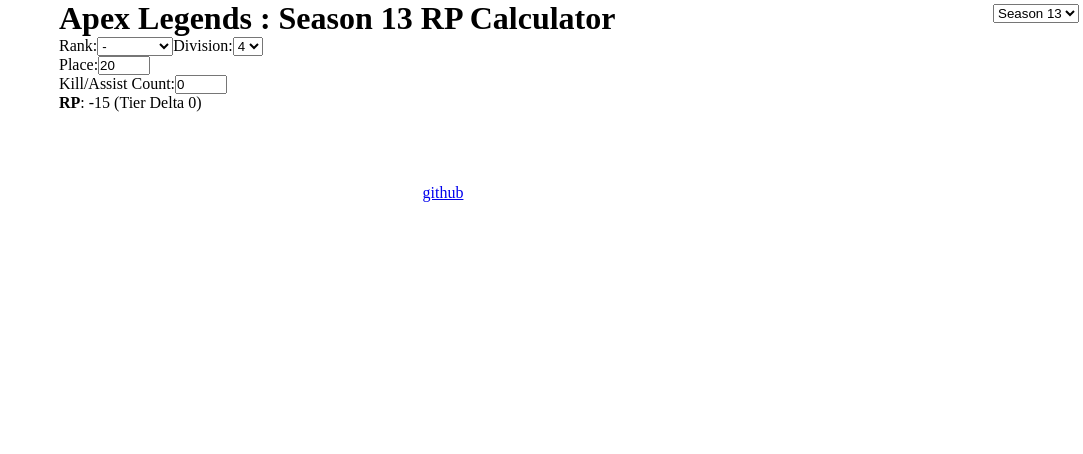
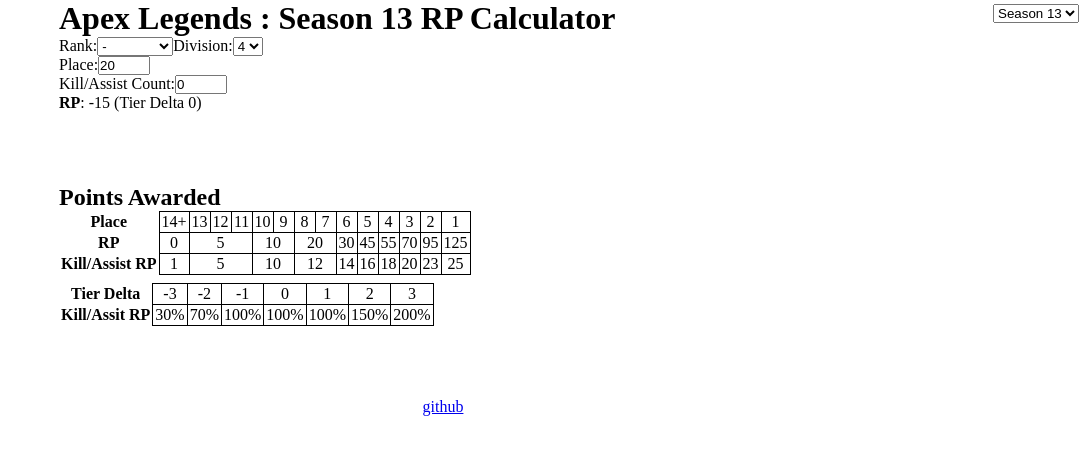
Before and after one commit to raduwen/apex-rp-calc, a Next.js app: page / in a window 1280 px wide. Shown: the top 454 px of the page, without its empty margins (197-1280 px from the left). Built offline with nearby package versions, Linux system fonts and the light colour scheme.

Commit message:
feat(s13): add points awarded

```diff
--- a/components/S13.tsx
+++ b/components/S13.tsx
@@ -58,6 +58,84 @@
           <strong>RP</strong>: {calcRP(rank, division, place, kaCount)} (Tier Delta 0)
         </div>
       </Container>
+
+      <Container>
+        <h2>Points Awarded</h2>
+        <table>
+          <tbody>
+            <tr>
+              <th>Place</th>
+              <td>14+</td>
+              <td>13</td>
+              <td>12</td>
+              <td>11</td>
+              <td>10</td>
+              <td>9</td>
+              <td>8</td>
+              <td>7</td>
+              <td>6</td>
+              <td>5</td>
+              <td>4</td>
+              <td>3</td>
+              <td>2</td>
+              <td>1</td>
+            </tr>
+            <tr>
+              <th>RP</th>
+              <td>0</td>
+              <td colSpan={3}>5</td>
+              <td colSpan={2}>10</td>
+              <td colSpan={2}>20</td>
+              <td>30</td>
+              <td>45</td>
+              <td>55</td>
+              <td>70</td>
+              <td>95</td>
+              <td>125</td>
+            </tr>
+            <tr>
+              <th>Kill/Assist RP</th>
+              <td>1</td>
+              <td colSpan={3}>5</td>
+              <td colSpan={2}>10</td>
+              <td colSpan={2}>12</td>
+              <td>14</td>
+              <td>16</td>
+              <td>18</td>
+              <td>20</td>
+              <td>23</td>
+              <td>25</td>
+            </tr>
+          </tbody>
+        </table>
+
+        <div style={{ marginBottom: "8px" }} />
+
+        <table>
+          <tbody>
+            <tr>
+              <th>Tier Delta</th>
+              <td>-3</td>
+              <td>-2</td>
+              <td>-1</td>
+              <td>0</td>
+              <td>1</td>
+              <td>2</td>
+              <td>3</td>
+            </tr>
+            <tr>
+              <th>Kill/Assit RP</th>
+              <td>30%</td>
+              <td>70%</td>
+              <td>100%</td>
+              <td>100%</td>
+              <td>100%</td>
+              <td>150%</td>
+              <td>200%</td>
+            </tr>
+          </tbody>
+        </table>
+      </Container>
     </>
   );
 }
```
